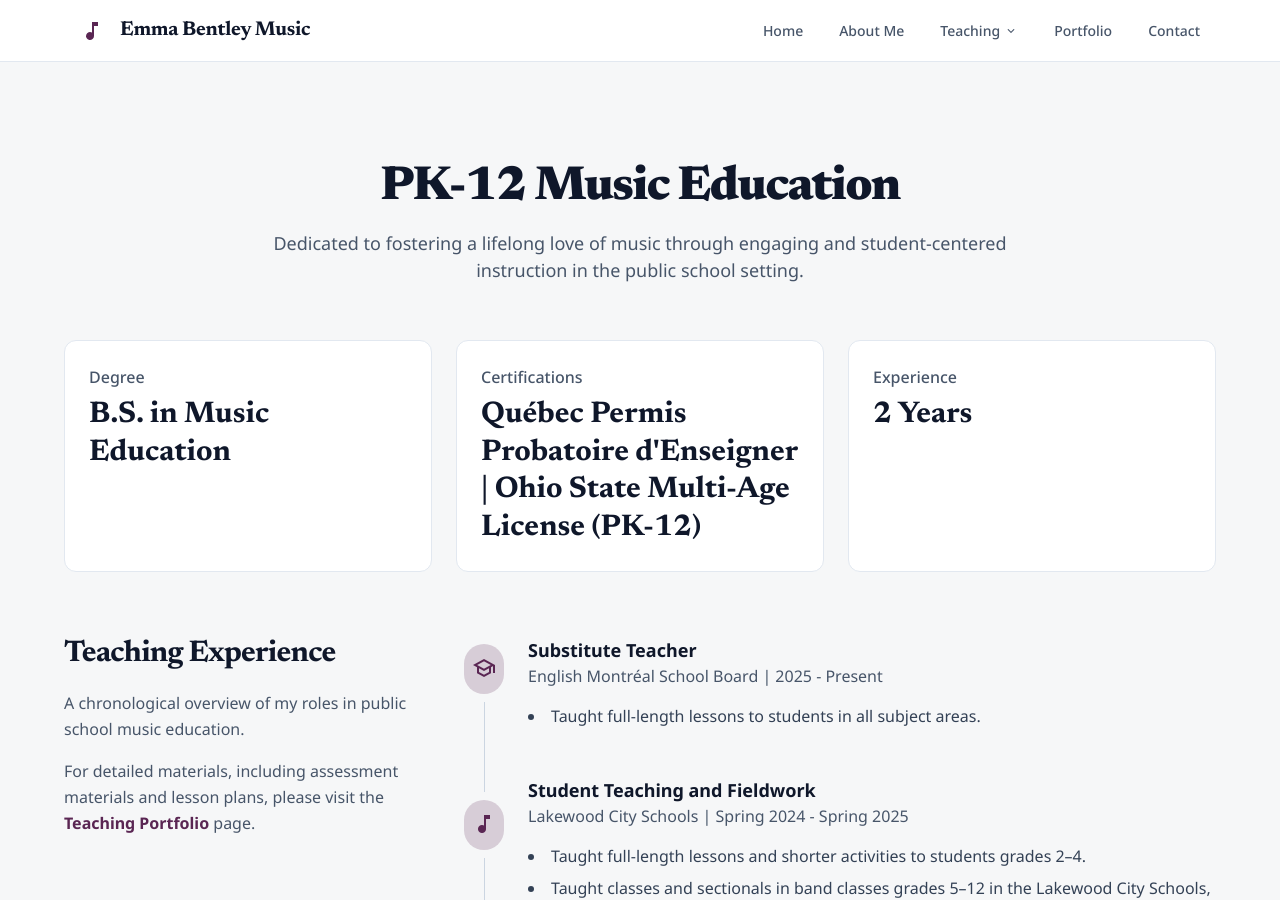
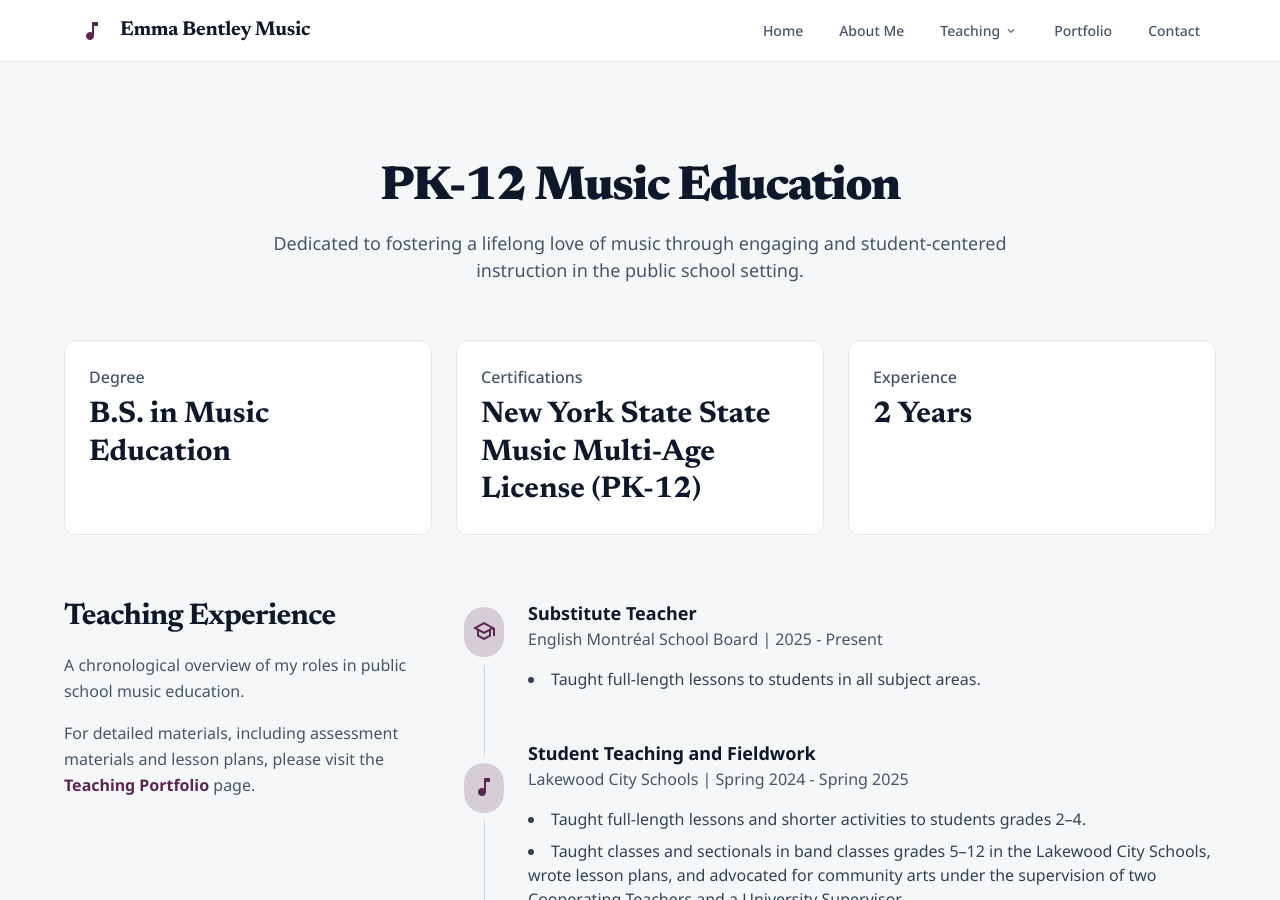
Before and after one commit to emmabentleymusic/emmabentleymusic.github.io, a Jekyll site: the page built from school-teaching.markdown, in a window 1280 px wide and 900 px high. Built offline with Jekyll 4.4.1, drawn with Linux system fonts in a browser that asks for light colours; nearby versions of some CDN libraries.

Commit message:
update resume + cert

```diff
--- a/school-teaching.markdown
+++ b/school-teaching.markdown
@@ -11,7 +11,7 @@ subtitle: Dedicated to fostering a lifelong love of music through engaging and s
     </div>
     <div class="flex flex-col gap-2 rounded-xl p-6 border border-slate-200 dark:border-slate-700 bg-white dark:bg-card-dark">
         <p class="text-slate-600 dark:text-slate-400 text-base font-medium leading-normal">Certifications</p>
-        <p class="font-display text-slate-900 dark:text-slate-100 text-3xl font-bold leading-tight">  Québec Permis Probatoire d'Enseigner | Ohio State Multi-Age License (PK-12)</p>
+        <p class="font-display text-slate-900 dark:text-slate-100 text-3xl font-bold leading-tight"> New York State State Music Multi-Age License (PK-12)</p>
     </div>
     <div class="flex flex-col gap-2 rounded-xl p-6 border border-slate-200 dark:border-slate-700 bg-white dark:bg-card-dark">
         <p class="text-slate-600 dark:text-slate-400 text-base font-medium leading-normal">Experience</p>
```
Also changed, not shown: 1 other file.
